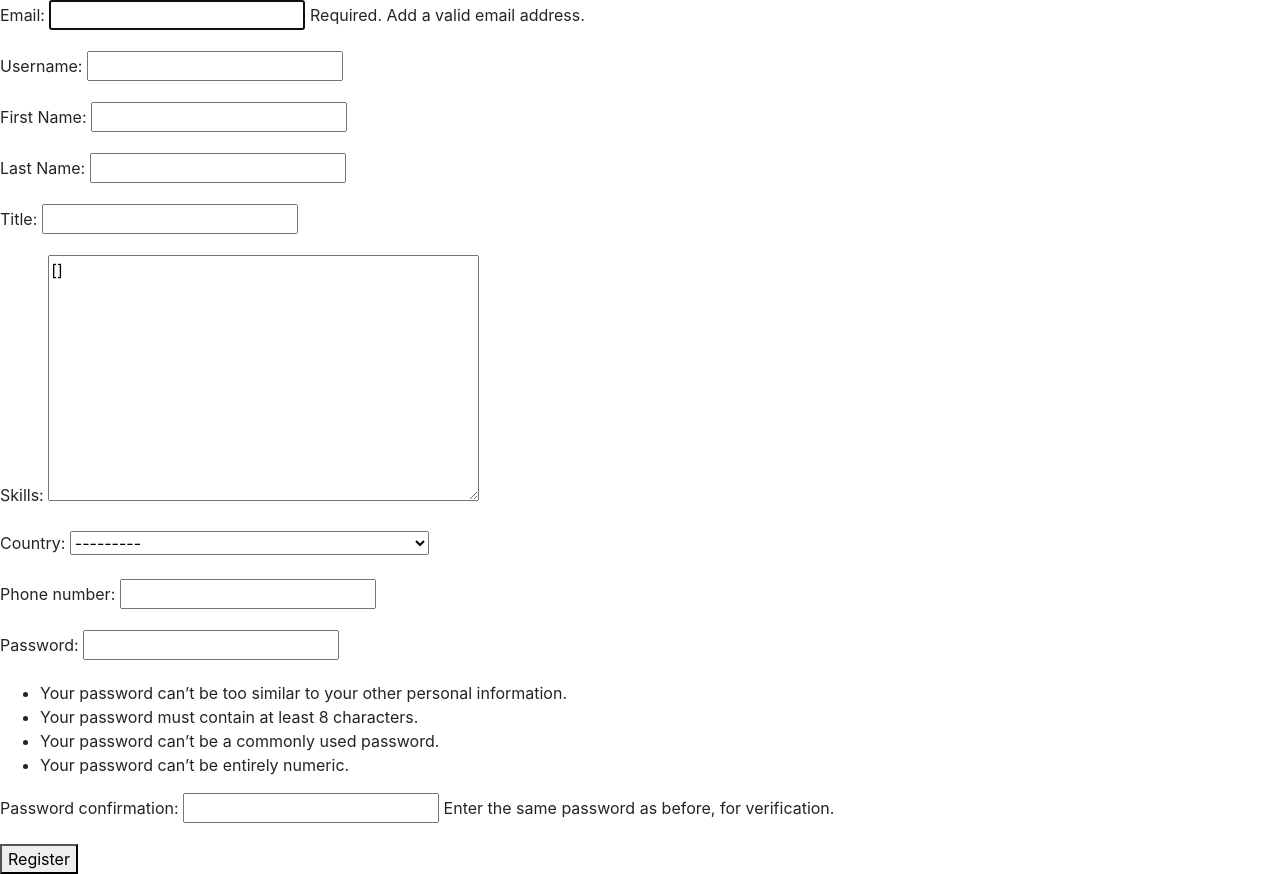
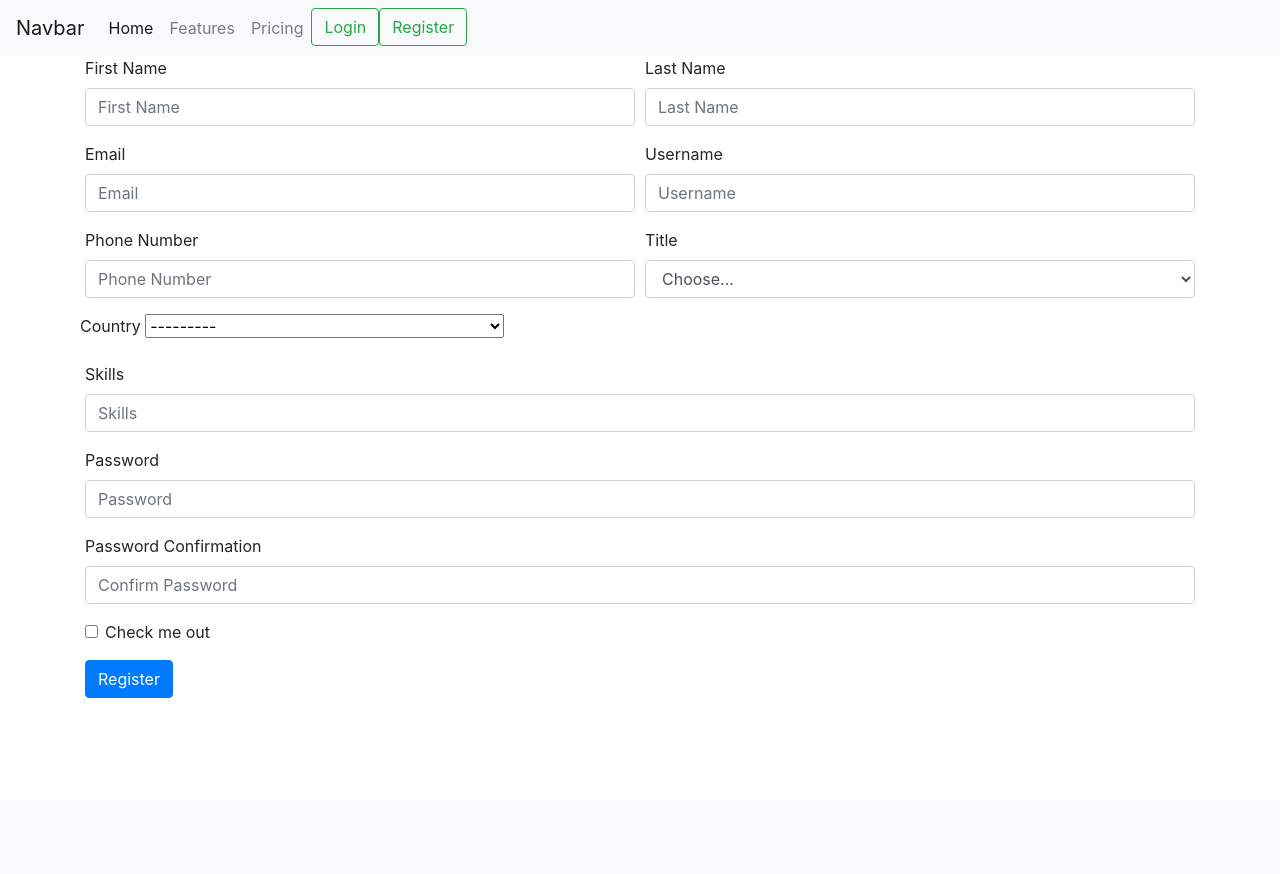
Before and after one commit to bibek9876/freelancer, a Django app: page /accounts/register/ in a window 1280 px wide. After the commit the page ends 698 px from the top, so only its background shows below. Run offline with Django 4.2, Linux system fonts and the light colour scheme.

Commit message:
customized user register form and separated user types

```diff
--- a/account/templates/account/register.html
+++ b/account/templates/account/register.html
@@ -4,21 +4,80 @@
 
 <form method="POST">
     {% csrf_token %}
-{% for field in registration_form%}
-    <p>
-        {{field.label_tag}}
-        {{field}}
+    <div class="container">
+    <form>
+        <div class="form-row">
+            <div class="form-group col-md-6">
+                <label for="inputFirstName4">First Name</label>
+                <input type="text" class="form-control" id="inputFirstName4" placeholder="First Name" name="first_name">
+            </div>
+            <div class="form-group col-md-6">
+                <label for="inputLastName4">Last Name</label>
+                <input type="text" class="form-control" id="inputLastName4" placeholder="Last Name" name="last_name">
+            </div>
+          <div class="form-group col-md-6">
+            <label for="inputEmail4">Email</label>
+            <input type="email" class="form-control" id="inputEmail4" placeholder="Email" name="email">
+          </div>
+          <div class="form-group col-md-6">
+            <label for="inputUsername4">Username</label>
+            <input type="text" class="form-control" id="inputUsername4" placeholder="Username" name="username">
+          </div>
+          <div class="form-group col-md-6">
+            <label for="inputPhoneNumber">Phone Number</label>
+            <input type="tel" class="form-control" id="inputPhoneNumber" placeholder="Phone Number" name="phone_number" required>
+          </div>
+          <div class="form-group col-md-6">
+            <label for="inputTitle">Title</label>
+            <select id="inputState" class="form-control" name = "title">
+                <option selected>Choose...</option>
+                <option>Mr.</option>
+                <option>Mrs.</option>
+                <option>Miss</option>
+              </select>
+          </div>
 
-        {% if field.help_text %}
-            {{field.help_text}}
-        {% endif %}
+        <div class="form-group">
+          <label for="inputAddress">Country</label>
+          {{registration_form.country}}
+        </div>
+        </div>
+        <div class="form-group">
+            <label for="inputSkills">Skills</label>
+            <input type="text" class="form-control" id="inputSkills" placeholder="Skills" name="skills">
+        </div>
+        <div class="form-group">
+            <label for="inputPassword4">Password</label>
+            <input type="password" class="form-control" id="inputPassword4" placeholder="Password" name="password1">
+        </div>
+        <div class="form-group">
+            <label for="inputPasswordConfirm">Password Confirmation</label>
+            <input type="password" class="form-control" id="inputPasswordConfirm" placeholder="Confirm Password" name="password2">
+        </div>
+        <div class="form-group">
+          <div class="form-check">
+            <input class="form-check-input" type="checkbox" id="gridCheck">
+            <label class="form-check-label" for="gridCheck">
+              Check me out
+            </label>
+          </div>
+        </div>
+        <button type="submit" class="btn btn-primary">Register</button>
+      </form>
+    </div>
+    {% for field in registration_form %}
+        <p>
+        {% for error in field.errors %}
+            <p style="color: red">{{ error }}</p>
+        {% endfor %}
+        </p>
+    {% endfor %}
+    {% if registration_form.non_field_errors %}
+    <div style="color: red">
+        <p>{{registration_form.non_field_errors}}</p>
+    </div>
 
-        {% for error in field.errors %}
-            {{field.error}}
-        {% endfor %}
-    </p>
-{%endfor%}
-<button type='submit'> Register </button>
+    {% endif %}
 </form>
 
 {% endblock content %}
--- a/account/views.py
+++ b/account/views.py
@@ -1,7 +1,6 @@
 from django.shortcuts import render, redirect
 from django.contrib.auth import login, authenticate, logout
 from account.forms import RegistrationForm, UserLoginForm
-import pdb
 from django.views.decorators.csrf import csrf_exempt
 # Create your views here.
 
--- a/templates/base.html
+++ b/templates/base.html
@@ -14,8 +14,8 @@
         <link rel="stylesheet" href="https://cdn.jsdelivr.net/npm/bootstrap@4.3.1/dist/css/bootstrap.min.css" integrity="sha384-ggOyR0iXCbMQv3Xipma34MD+dH/1fQ784/j6cY/iJTQUOhcWr7x9JvoRxT2MZw1T" crossorigin="anonymous">
     </head>
     <body>
+        {% include 'navbar.html' %}
         {% block content %}
-
 
         {% endblock content %}
 
--- /dev/null
+++ b/templates/navbar.html
@@ -0,0 +1,32 @@
+<nav class="navbar navbar-expand-lg navbar-light bg-light">
+    <a class="navbar-brand" href="#">Navbar</a>
+    <button class="navbar-toggler" type="button" data-toggle="collapse" data-target="#navbarNav" aria-controls="navbarNav" aria-expanded="false" aria-label="Toggle navigation">
+      <span class="navbar-toggler-icon"></span>
+    </button>
+    <div class="collapse navbar-collapse" id="navbarNav">
+      <ul class="navbar-nav">
+        <li class="nav-item active">
+          <a class="nav-link" href="#">Home <span class="sr-only">(current)</span></a>
+        </li>
+        <li class="nav-item">
+          <a class="nav-link" href="#">Features</a>
+        </li>
+        <li class="nav-item">
+          <a class="nav-link" href="#">Pricing</a>
+        </li>
+        {% if request.user.is_authenticated %}
+            <span class="navbar-text">Hello, {{request.user.username}}</span>
+            <li class="nav-item">
+                <a class="btn btn-outline-success my-2 my-sm-0" href={% url 'logout' %}>Logout</a>
+            </li>
+        {% else %}
+            <li class="nav-item">
+                <a class="btn btn-outline-success my-2 my-sm-0" href={% url 'login' %}>Login</a>
+            </li>
+            <li class="nav-item">
+                <a class="btn btn-outline-success my-2 my-sm-0" href={% url 'register' %}>Register</a>
+            </li>
+        {% endif %}
+      </ul>
+    </div>
+  </nav>
```
Also changed, not shown: home/templates/home/home.html (+7 -10 lines), home/views.py (+5 -8 lines).
